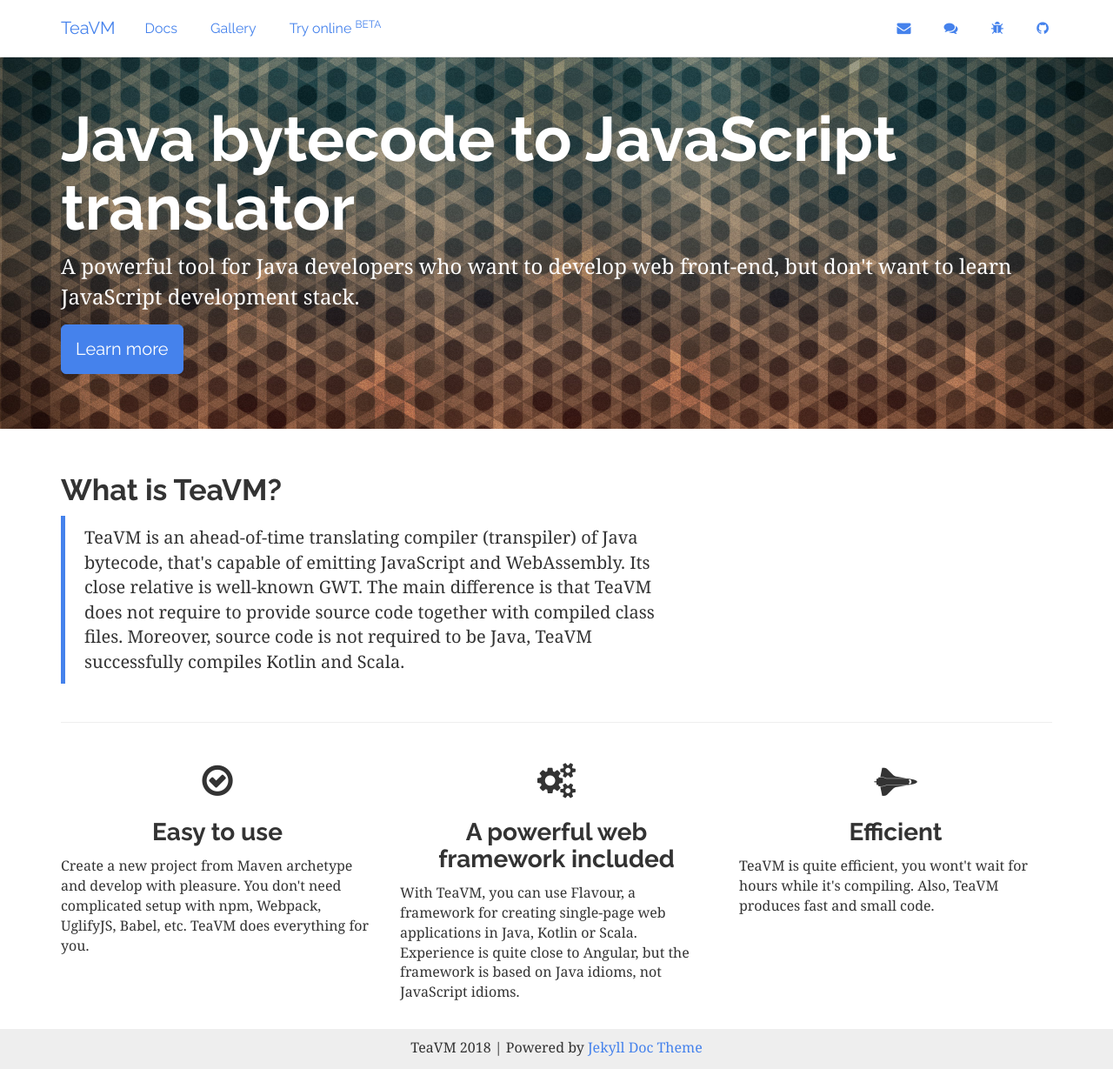
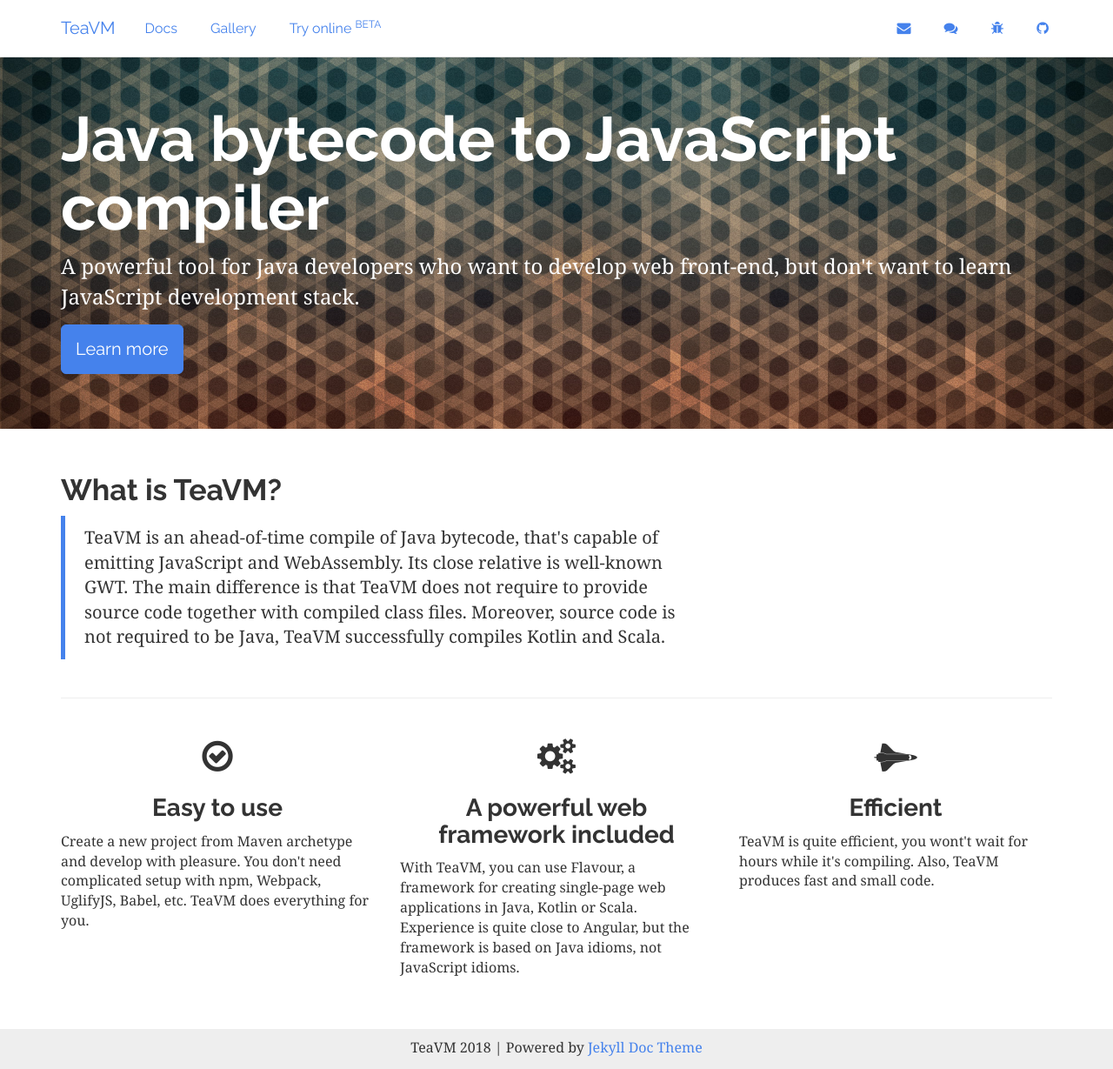
Before and after one commit to konsoletyper/teavm-site, a Jekyll site: the page built from index.html, in a window 1280 px wide and 1229 px high. Shown: the whole window at 87% size. Built offline with Jekyll 4.4.1, drawn with Linux system fonts in a browser that asks for light colours.

Commit message:
Replace words 'translator' and 'transpiler' with 'compiler'

```diff
--- a/index.html
+++ b/index.html
@@ -4,7 +4,7 @@
 
 <div class="header-container jumbotron">
     <div class="container">
-        <h1>Java bytecode to JavaScript translator</h1>
+        <h1>Java bytecode to JavaScript compiler</h1>
         <p>A powerful tool for Java developers who want to develop web front-end, but don't want to learn JavaScript
             development stack.</p>
         <p><a class="btn btn-primary btn-lg" href="/docs/intro/overview.html" role="button">Learn more</a></p>
@@ -18,7 +18,7 @@
         <div class="col-md-8">
             <h2 class="header-light regular-pad">What is TeaVM?</h2>
             <blockquote>
-              <p>TeaVM is an ahead-of-time translating compiler (transpiler) of Java bytecode,
+              <p>TeaVM is an ahead-of-time compile of Java bytecode,
                   that's capable of emitting JavaScript and WebAssembly. Its close relative is well-known GWT.
                   The main difference is that TeaVM does not require to provide source code together with compiled class files.
                   Moreover, source code is not required to be Java, TeaVM successfully compiles Kotlin and Scala.
```
